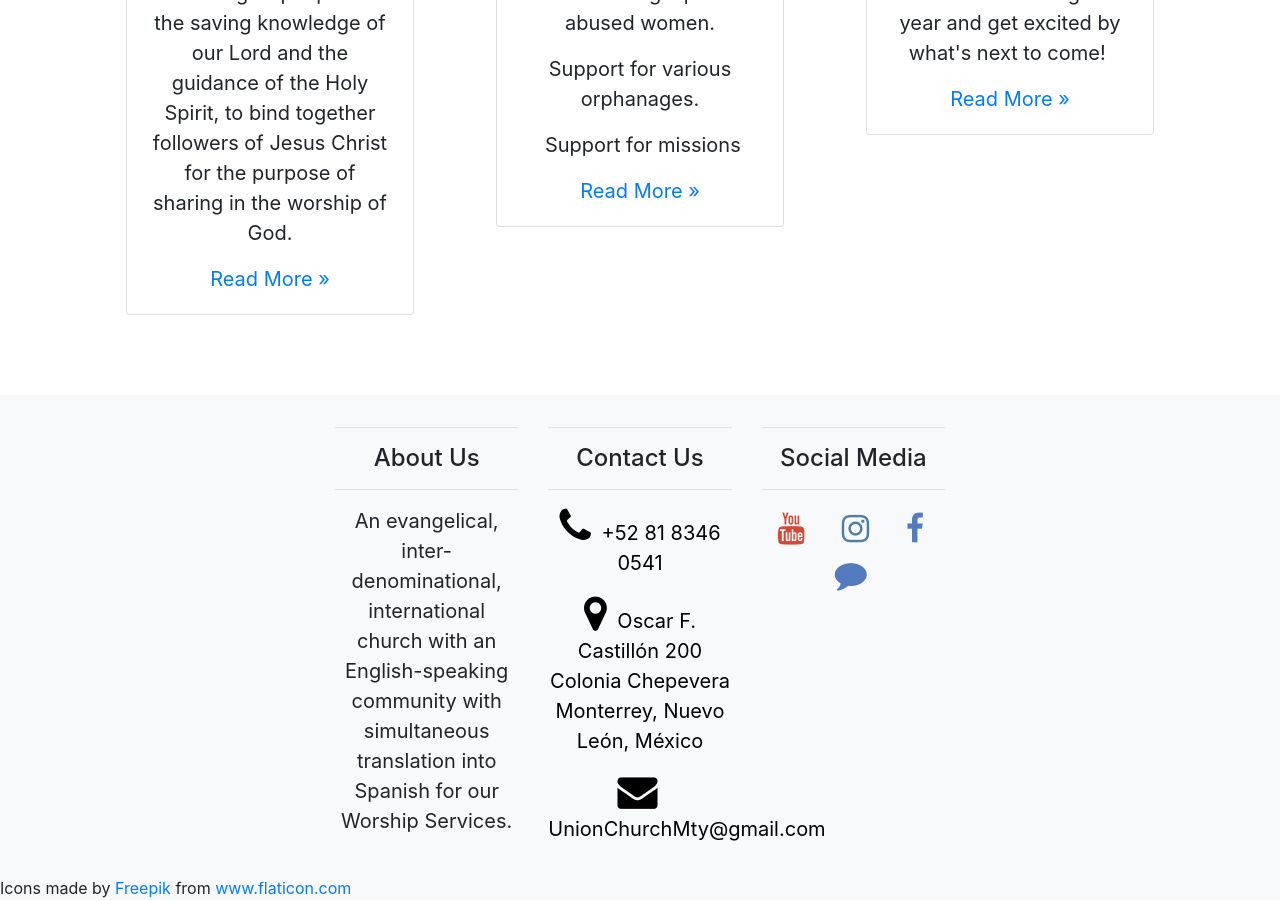
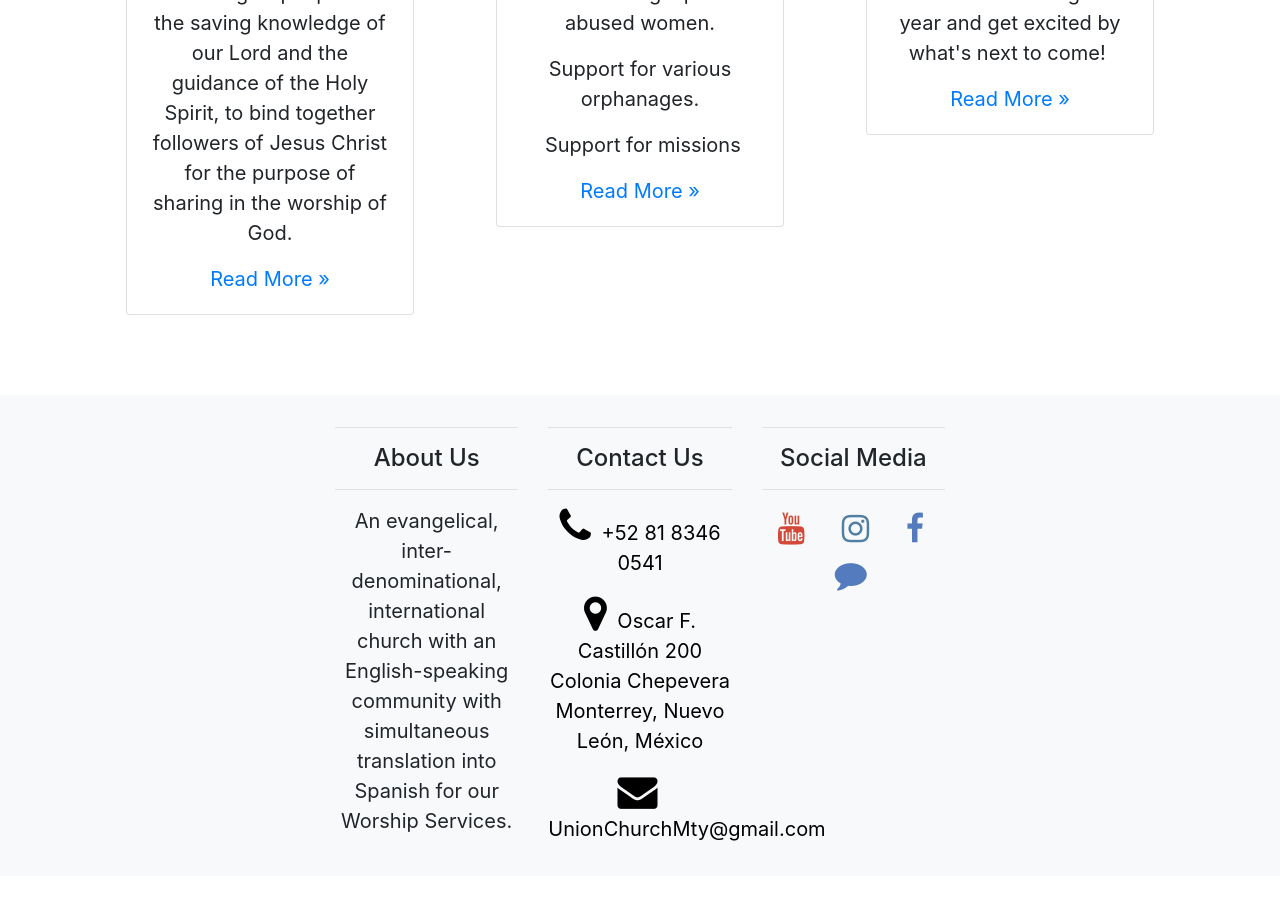
Before and after one commit to gogvale/UnionChurch, a Jekyll site: the page built from index.html, in a window 1280 px wide and 900 px high, scrolled down 1482 px. Built offline with Jekyll 4.4.1, drawn with Linux system fonts in a browser that asks for light colours; nearby versions of some CDN libraries; after the commit the page ends 2358 px from its top, so only the background shows below that.

Commit message:
comment credits

```diff
--- a/_includes/footer.html
+++ b/_includes/footer.html
@@ -53,4 +53,4 @@
     {% endfor %}
   </div>
 </div>
-  <div class="bg-light small">Icons made by <a href="https://www.flaticon.com/authors/freepik" title="Freepik">Freepik</a> from <a href="https://www.flaticon.com/" title="Flaticon">www.flaticon.com</a></div>
+  <!-- <div class="bg-light small">Icons made by <a href="https://www.flaticon.com/authors/freepik" title="Freepik">Freepik</a> from <a href="https://www.flaticon.com/" title="Flaticon">www.flaticon.com</a></div> -->
```
